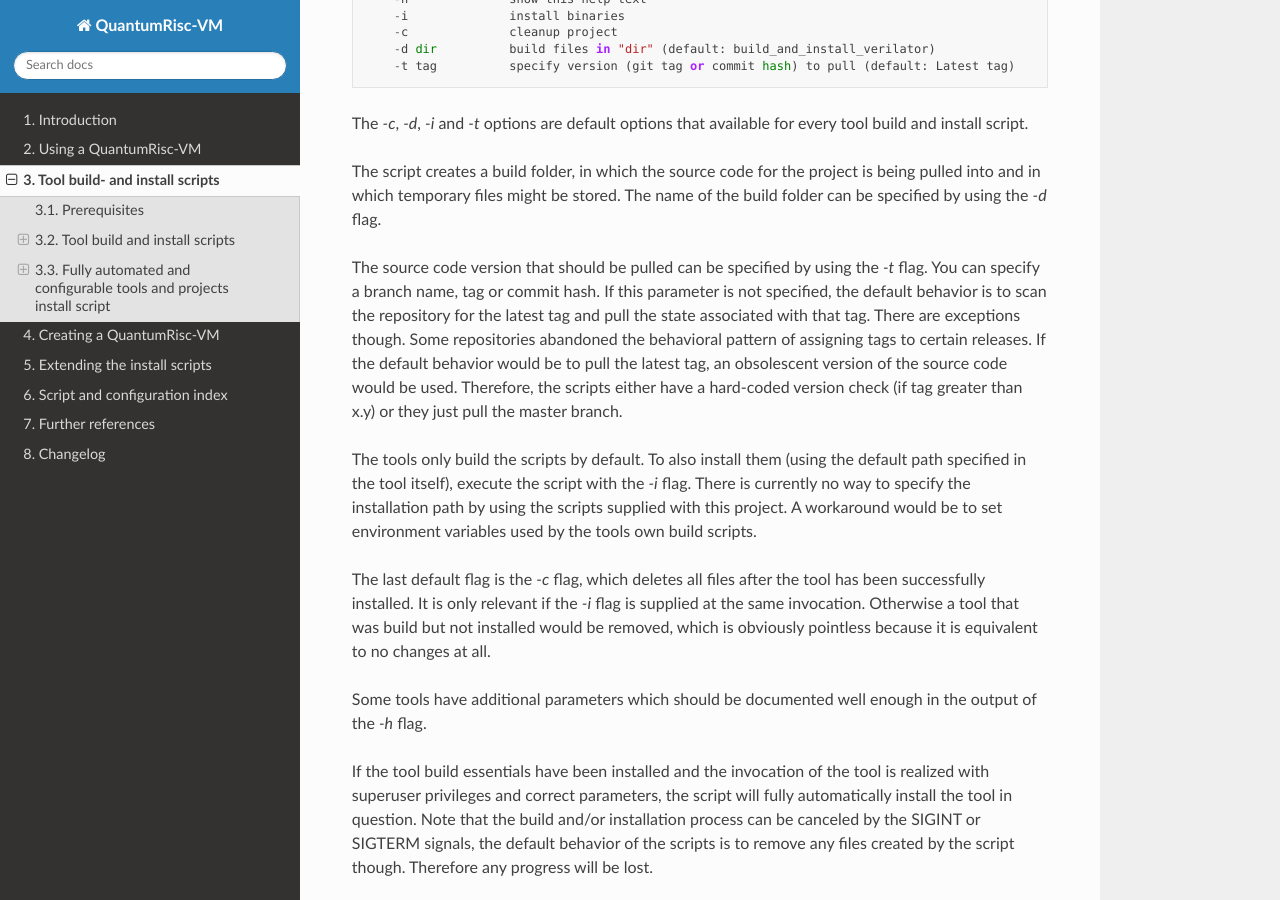
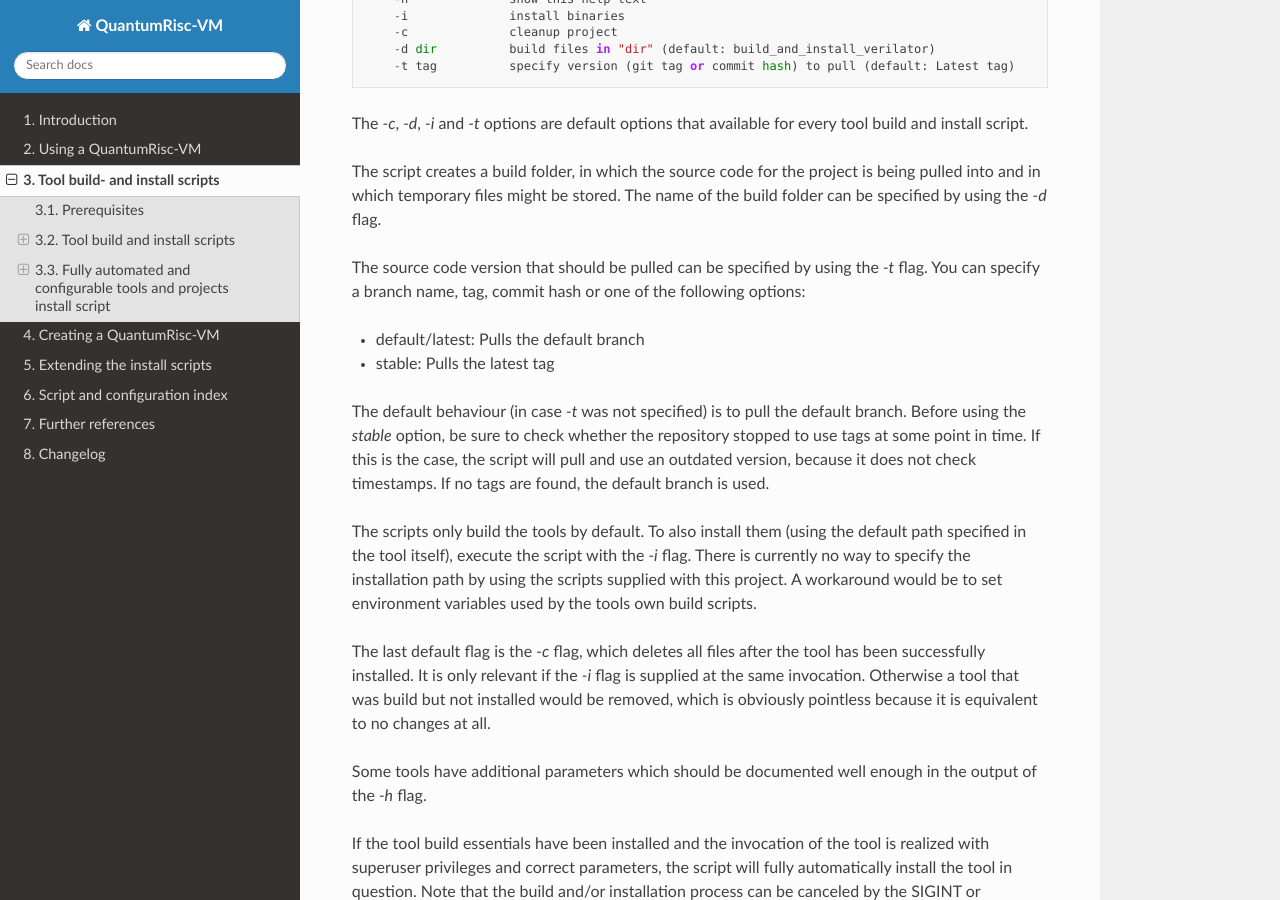
Before and after one commit to sea212/QuantumRisc-VM-Build-Tools, a Sphinx documentation site: the page built from documentation/source/direct_usage_of_the_scripts.rst, in a window 1280 px wide and 900 px high, scrolled down 1705 px. Built offline with Sphinx 7.4.7 and the Read the Docs theme 2.0.0, drawn with Linux system fonts in a browser that asks for light colours.

Commit message:
-t flag uses default branch by default. Added stable option and adjusted docs

```diff
--- a/documentation/source/direct_usage_of_the_scripts.rst
+++ b/documentation/source/direct_usage_of_the_scripts.rst
@@ -67,9 +67,14 @@ The *-c*, *-d*, *-i* and *-t* options are default options that available for eve
 
 The script creates a build folder, in which the source code for the project is being pulled into and in which temporary files might be stored. The name of the build folder can be specified by using the *-d* flag.
 
-The source code version that should be pulled can be specified by using the *-t* flag. You can specify a branch name, tag or commit hash. If this parameter is not specified, the default behavior is to scan the repository for the latest tag and pull the state associated with that tag. There are exceptions though. Some repositories abandoned the behavioral pattern of assigning tags to certain releases. If the default behavior would be to pull the latest tag, an obsolescent version of the source code would be used. Therefore, the scripts either have a hard-coded version check (if tag greater than x.y) or they just pull the master branch.
+The source code version that should be pulled can be specified by using the *-t* flag. You can specify a branch name, tag, commit hash or one of the following options:
 
-The tools only build the scripts by default. To also install them (using the default path specified in the tool itself), execute the script with the *-i* flag. There is currently no way to specify the installation path by using the scripts supplied with this project. A workaround would be to set environment variables used by the tools own build scripts.
+- default/latest: Pulls the default branch
+- stable: Pulls the latest tag
+
+The default behaviour (in case *-t* was not specified) is to pull the default branch. Before using the *stable* option, be sure to check whether the repository stopped to use tags at some point in time. If this is the case, the script will pull and use an outdated version, because it does not check timestamps. If no tags are found, the default branch is used.
+
+The scripts only build the tools by default. To also install them (using the default path specified in the tool itself), execute the script with the *-i* flag. There is currently no way to specify the installation path by using the scripts supplied with this project. A workaround would be to set environment variables used by the tools own build scripts.
 
 The last default flag is the *-c* flag, which deletes all files after the tool has been successfully installed. It is only relevant if the *-i* flag is supplied at the same invocation. Otherwise a tool that was build but not installed would be removed, which is obviously pointless because it is equivalent to no changes at all.
 
```
Also changed, not shown: 12 other files.
